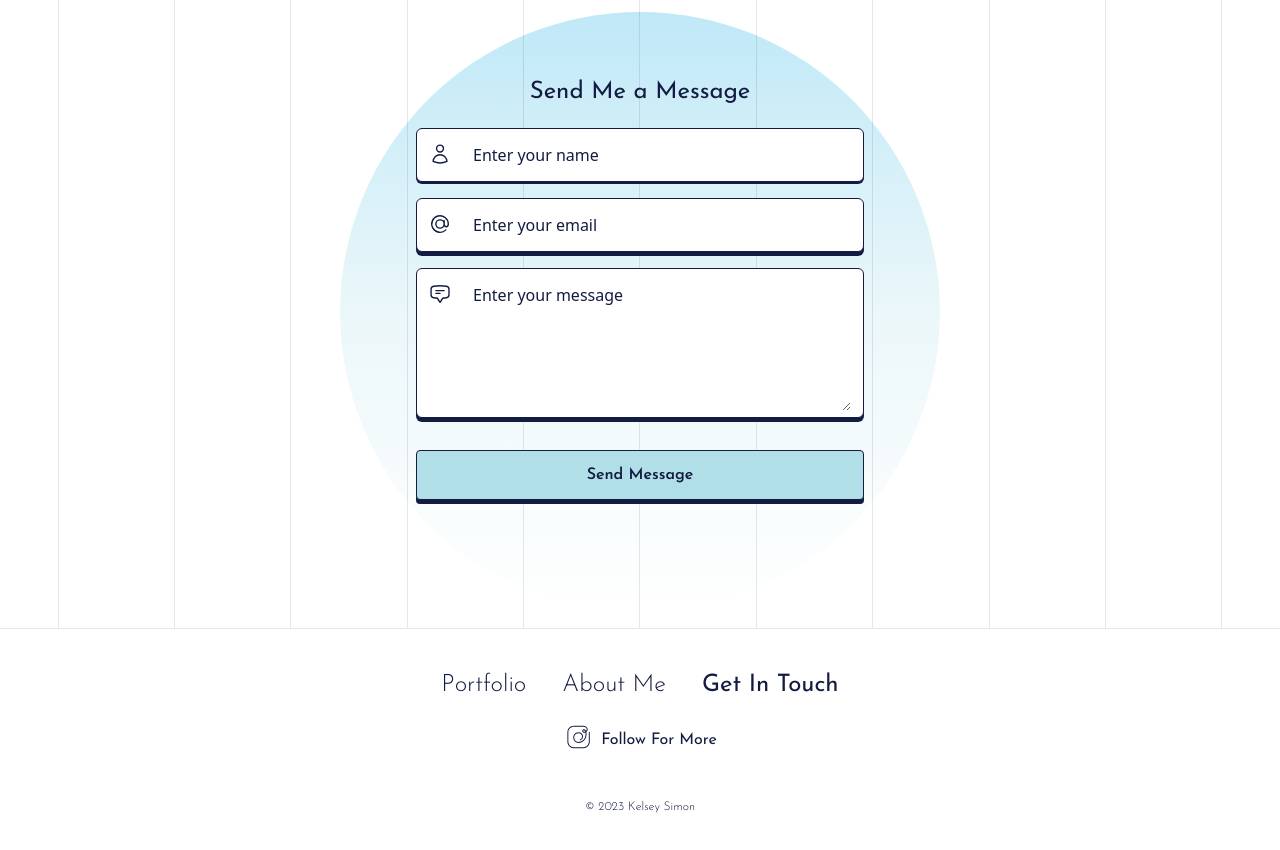
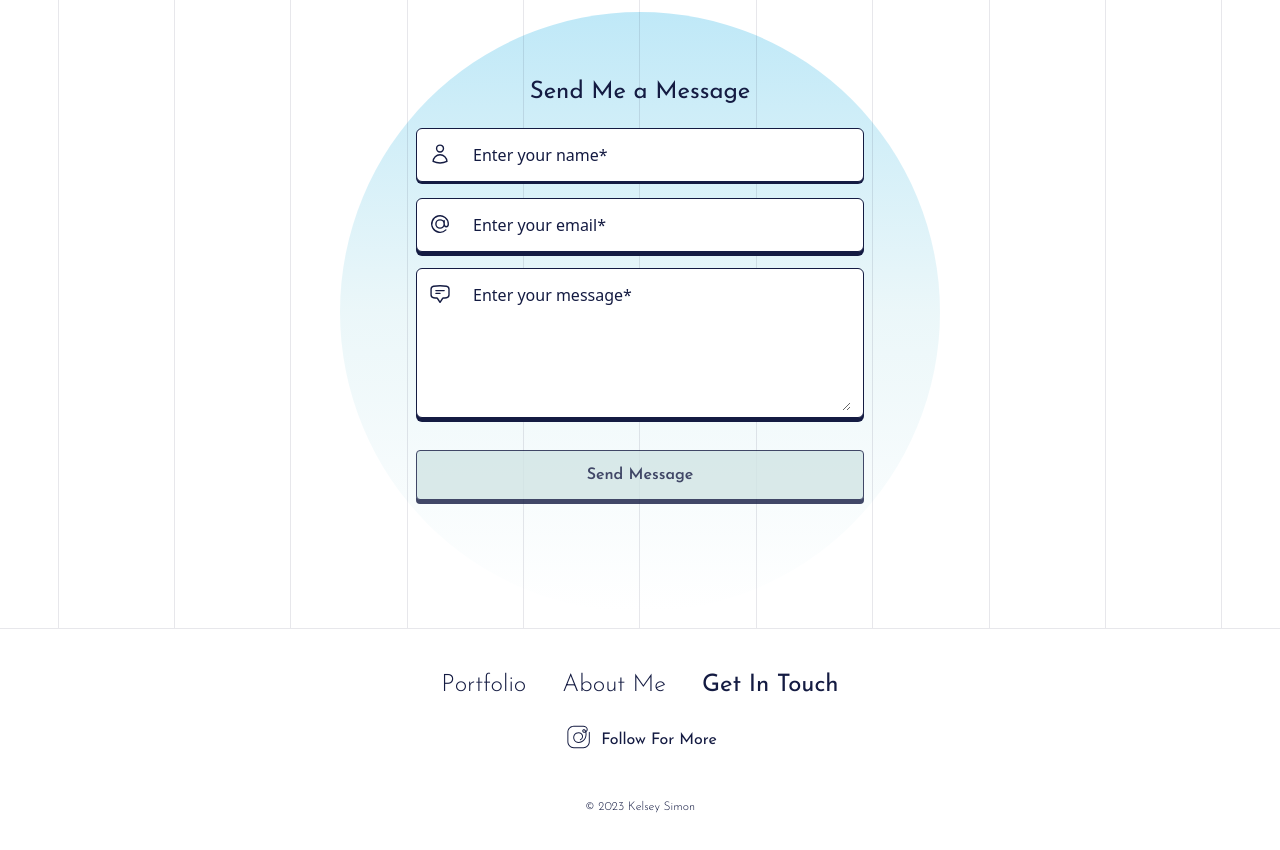
Before and after one commit to zs-kev/kelseyportfolio, a Next.js app: page /contact in a window 1280 px wide. Shown: the part 480-1330 px from the top of the page. Built offline with nearby package versions, Linux system fonts and the light colour scheme.

Commit message:
build: added form validation

```diff
--- a/app/(user)/contact/page.tsx
+++ b/app/(user)/contact/page.tsx
@@ -1,3 +1,4 @@
+/* eslint-disable no-control-regex */
 'use client';
 
 import {
@@ -9,14 +10,68 @@ import { useState } from 'react';
 import BackgroundCircle from '../../../components/BackgroundCircle';
 import BackgroundLines from '../../../components/BackgroundLines';
 import Button from '../../../components/Button';
-import FormInputWrapper from '../../../components/forms/FormInputWrapper';
+import ErrorText from '../../../components/forms/ErrorText';
+import FormControl from '../../../components/forms/FormControl';
 import Input from '../../../components/forms/Input';
+import Label from '../../../components/forms/Label';
 import Textarea from '../../../components/forms/TextArea';
 
+const initValues = { name: '', email: '', message: '' };
+const initState = { values: initValues };
+
 export default function Page() {
-  const [name, setName] = useState('');
-  const [email, setEmail] = useState('');
-  const [message, setMessage] = useState('');
+  const [formValues, setFormValues] = useState(initState);
+  const [formErrors, setFormErrors] = useState({
+    name: { message: '', errorState: false },
+    email: { message: '', errorState: false },
+    message: { message: '', errorState: false },
+  });
+  const [isLoading, setIsLoading] = useState(false);
+
+  const { values } = formValues;
+
+  const handleChange = ({
+    target,
+  }:
+    | React.ChangeEvent<HTMLInputElement>
+    | React.ChangeEvent<HTMLTextAreaElement>) =>
+    setFormValues((prev) => ({
+      ...prev,
+      values: {
+        ...prev.values,
+        [target.name]: target.value,
+      },
+    }));
+
+  const handleSubmit = (e: React.ChangeEvent<HTMLFormElement>) => {
+    e.preventDefault();
+    setIsLoading(true);
+    setFormErrors(validate(formValues));
+  };
+
+  // Final check for any errors when submitting form
+  const validate = ({ values }: any) => {
+    const errors = {
+      name: { message: '', errorState: false },
+      email: { message: '', errorState: false },
+      message: { message: '', errorState: false },
+    };
+
+    if (!values.name) {
+      errors.name.message = 'Name is required';
+      errors.name.errorState = true;
+    }
+    if (!values.email) {
+      errors.email.message = 'Email is required';
+      errors.email.errorState = true;
+    }
+    if (!values.message) {
+      errors.message.message = 'Message is required';
+      errors.message.errorState = true;
+    }
+
+    return errors;
+  };
 
   return (
     <section>
@@ -30,61 +85,77 @@ export default function Page() {
           <h2 className="font-Josefin text-2xl pt-16 pb-5">
             Send Me a Message
           </h2>
-          <form className="pb-16">
-            <FormInputWrapper>
-              <label className="inline-block h-6 w-6 mt-2">
+          <form className="pb-16" onSubmit={handleSubmit}>
+            <FormControl error={formErrors.name.errorState}>
+              <Label>
                 <p className="visuallyHidden">Your Name</p>
                 <UserIcon />
-              </label>
+              </Label>
               <Input
                 type="text"
                 required
-                placeholder="Enter your name"
+                placeholder="Enter your name*"
                 name="name"
-                value={name}
-                error={false}
-                id="name"
+                value={values.name}
+                pattern="^[a-zA-Z]+(?:\s+[a-zA-Z]+)*$"
                 autoFocus
-                onChange={(e) => setName(e.target.value)}
+                onChange={handleChange}
               />
-            </FormInputWrapper>
-            <FormInputWrapper>
-              <label className="inline-block h-6 w-6 mt-2">
+            </FormControl>
+            {formErrors.name.errorState && (
+              <div className="mb-4 -mt-3">
+                <ErrorText message={formErrors.name.message} />
+              </div>
+            )}
+            <FormControl error={formErrors.email.errorState}>
+              <Label>
                 <p className="visuallyHidden">Email Address</p>
                 <AtSymbolIcon />
-              </label>
+              </Label>
               <Input
                 type="email"
                 required
-                placeholder="Enter your email"
+                placeholder="Enter your email*"
                 name="email"
-                value={email}
-                error={false}
-                id="email"
-                autoFocus={false}
-                onChange={(e) => setEmail(e.target.value)}
+                value={values.email}
+                onChange={handleChange}
               />
-            </FormInputWrapper>
-            <FormInputWrapper>
-              <label className="inline-block h-6 w-6 mt-2">
+            </FormControl>
+            {formErrors.email.errorState && (
+              <div className="mb-4 -mt-3">
+                <ErrorText message={formErrors.email.message} />
+              </div>
+            )}
+            <FormControl error={formErrors.message.errorState}>
+              <Label>
                 <p className="visuallyHidden">Your Message</p>
                 <ChatBubbleBottomCenterTextIcon />
-              </label>
+              </Label>
               <Textarea
                 required
-                placeholder="Enter your message"
+                placeholder="Enter your message*"
                 name="message"
-                value={message}
-                error={false}
-                id="message"
-                autoFocus={false}
+                value={values.message}
                 rows={5}
                 cols={1}
-                onChange={(e) => setMessage(e.target.value)}
+                onChange={handleChange}
               />
-            </FormInputWrapper>
+            </FormControl>
+            {formErrors.message.errorState && (
+              <div className="mb-4 -mt-3">
+                <ErrorText message={formErrors.message.message} />
+              </div>
+            )}
             <div className="pt-4">
-              <Button>Send Message</Button>
+              <Button
+                type="submit"
+                loading={isLoading}
+                disabled={
+                  !values.name || !values.email || !values.message || isLoading
+                }
+              >
+                Send Message
+              </Button>
             </div>
           </form>
           <div className="absolute left-2/4 -translate-x-2/4 z-[-1] top-0 lg:w-[600px] lg:h-[600px]  sm:w-[600px] sm:h-[600px] w-[350px] h-[350px]">
--- a/components/Button.tsx
+++ b/components/Button.tsx
@@ -2,12 +2,42 @@ import { FC } from 'react';
 
 interface ButtonProps {
   children: string;
+  type: 'submit' | 'reset' | 'button';
+  disabled?: boolean;
+  loading?: boolean;
 }
 
-const Button: FC<ButtonProps> = ({ children }) => {
+const Button: FC<ButtonProps> = ({ children, type, disabled, loading }) => {
   return (
-    <button className="py-3 px-9 w-full font-Josefin font-bold border border-solid border-tertiary rounded bg-hoverMedium hover:bg-hoverLight ease-buttonHover duration-500 shadow-formShadow hover:shadow-formShadowHover shadow-tertiary">
-      {children}
+    <button
+      type={type}
+      disabled={disabled}
+      className="py-3 px-9 w-full font-Josefin font-bold border border-solid border-tertiary rounded bg-hoverMedium hover:bg-hoverLight ease-buttonHover duration-500 shadow-formShadow hover:shadow-formShadowHover shadow-tertiary disabled:opacity-80 disabled:bg-hoverLight disabled:hover:shadow-formShadow"
+    >
+      {loading ? (
+        <svg
+          id="loader-pencil"
+          xmlns="http://www.w3.org/2000/svg"
+          width="667"
+          height="182"
+          viewBox="0 0 677.34762 182.15429"
+          className="h-6 fill-current"
+        >
+          <g>
+            <path
+              id="body-pencil"
+              d="M128.273 0l-3.9 2.77L0 91.078l128.273 91.076 549.075-.006V.008L128.273 0zm20.852 30l498.223.006V152.15l-498.223.007V30zm-25 9.74v102.678l-49.033-34.813-.578-32.64 49.61-35.225z"
+            ></path>
+            <path
+              id="line"
+              d="M134.482 157.147v25l518.57.008.002-25-518.572-.008z"
+              className="animate-[linePencil_0.8s_infinite_linear]"
+            ></path>
+          </g>
+        </svg>
+      ) : (
+        <div>{children}</div>
+      )}
     </button>
   );
 };
--- /dev/null
+++ b/components/forms/ErrorText.tsx
@@ -0,0 +1,11 @@
+import { FC } from 'react';
+
+interface ErrorTextProps {
+  message: string;
+}
+
+const ErrorText: FC<ErrorTextProps> = ({ message }) => {
+  return <p className="text-error text-left text-base">{message}</p>;
+};
+
+export default ErrorText;
--- /dev/null
+++ b/components/forms/FormControl.tsx
@@ -0,0 +1,20 @@
+import { FC, ReactNode } from 'react';
+
+interface FormControlProps {
+  children: ReactNode;
+  error?: boolean;
+}
+
+const FormControl: FC<FormControlProps> = ({ children, error }) => {
+  return (
+    <div
+      className={`bg-white flex items-start mb-4 py-1.5 px-3 gap-2.5 border border-tertiary border-solid rounded-md shadow-formShadow focus-within:shadow-formShadowHover ease-buttonHover duration-500 shadow-tertiary ${
+        error && 'shadow-error border-error'
+      }`}
+    >
+      {children}
+    </div>
+  );
+};
+
+export default FormControl;
--- a/components/forms/FormInputWrapper.tsx
+++ /dev/null
@@ -1,15 +0,0 @@
-import { FC, ReactNode } from 'react';
-
-interface FormInputWrapperProps {
-  children: ReactNode;
-}
-
-const FormInputWrapper: FC<FormInputWrapperProps> = ({ children }) => {
-  return (
-    <div className="bg-white flex items-start mb-4 py-1.5 px-3 gap-2.5 border border-tertiary border-solid rounded-md shadow-formShadow focus-within:shadow-formShadowHover ease-buttonHover duration-500 shadow-tertiary">
-      {children}
-    </div>
-  );
-};
-
-export default FormInputWrapper;
--- a/components/forms/Input.tsx
+++ b/components/forms/Input.tsx
@@ -6,9 +6,7 @@ export interface InputProps {
   placeholder: string;
   name: string;
   value: string | number;
-  error: boolean;
-  id: string;
-  autoFocus: boolean;
+  autoFocus?: boolean;
   pattern?: string;
   disabled?: boolean;
   // eslint-disable-next-line no-unused-vars
@@ -21,8 +19,6 @@ const Input: React.FC<InputProps> = ({
   placeholder,
   name,
   value,
-  error,
-  id,
   autoFocus,
   pattern,
   disabled,
@@ -35,7 +31,7 @@ const Input: React.FC<InputProps> = ({
       placeholder={placeholder}
       name={name}
       value={value}
-      id={id}
+      id={name}
       autoFocus={autoFocus}
       pattern={pattern}
       disabled={disabled}
--- /dev/null
+++ b/components/forms/Label.tsx
@@ -0,0 +1,11 @@
+import { FC } from 'react';
+
+interface LabelProps {
+  children: any;
+}
+
+const Label: FC<LabelProps> = ({ children }) => {
+  return <label className="inline-block h-6 w-6 mt-2">{children}</label>;
+};
+
+export default Label;
--- a/components/forms/TextArea.tsx
+++ b/components/forms/TextArea.tsx
@@ -5,10 +5,8 @@ export interface TextareaProps {
   placeholder: string;
   name: string;
   value: string | number;
-  error: boolean;
   disabled?: boolean;
-  id: string;
-  autoFocus: boolean;
+  autoFocus?: boolean;
   rows: number;
   cols: number;
   // eslint-disable-next-line no-unused-vars
@@ -20,9 +18,7 @@ const Textarea: React.FC<TextareaProps> = ({
   placeholder,
   name,
   value,
-  error,
   disabled,
-  id,
   autoFocus,
   rows,
   cols,
@@ -35,7 +31,7 @@ const Textarea: React.FC<TextareaProps> = ({
       name={name}
       value={value}
       disabled={disabled}
-      id={id}
+      id={name}
       autoFocus={autoFocus}
       rows={rows}
       cols={cols}
--- a/tailwind.config.js
+++ b/tailwind.config.js
@@ -23,6 +23,14 @@ module.exports = {
       transitionTimingFunction: {
         buttonHover: 'cubic-bezier(0.6, 0.6, 0, 1)',
       },
+      keyframes: {
+        linePencil: {
+          '0%': { transform: 'translateY(0)' },
+          '100%': { transform: 'translateY(-150px)' },
+        },
+      },
+      animation: {
+        linePencil: 'linePencil 0.8s infinite linear',
       },
       colors: {
         transparent: 'transparent',
@@ -35,6 +43,8 @@ module.exports = {
         hoverLight: 'hsla(180, 27%, 86%, 1)',
         hoverMedium: 'hsla(190, 55%, 80%, 1)',
         backgroundLines: 'hsla(231, 53%, 17%, 0.1)',
+        error: 'hsla(0, 100%, 66%, 1)',
+      },
     },
   },
   plugins: [],
```
Lines whose indentation alone changed are shown as unchanged.
